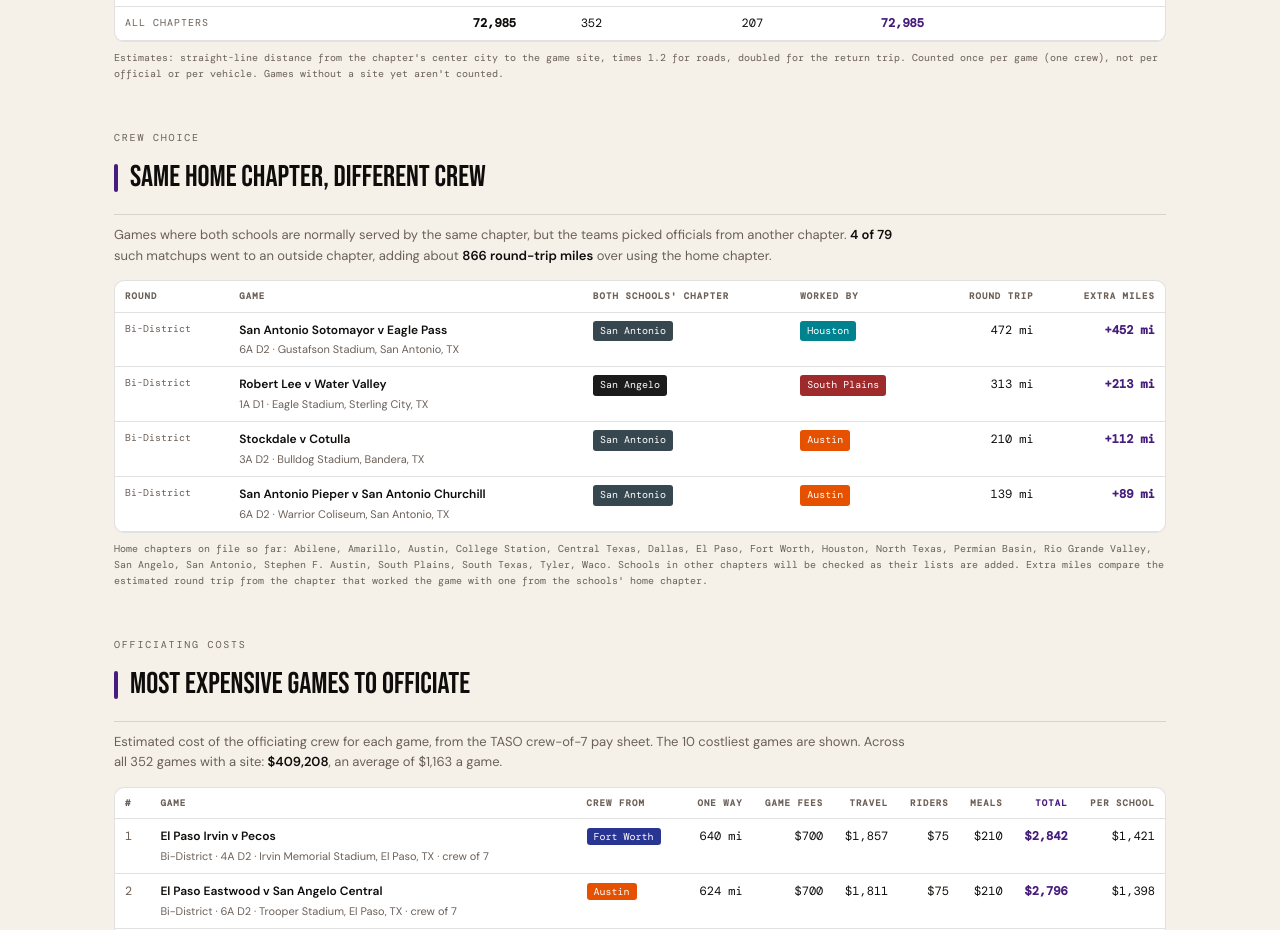
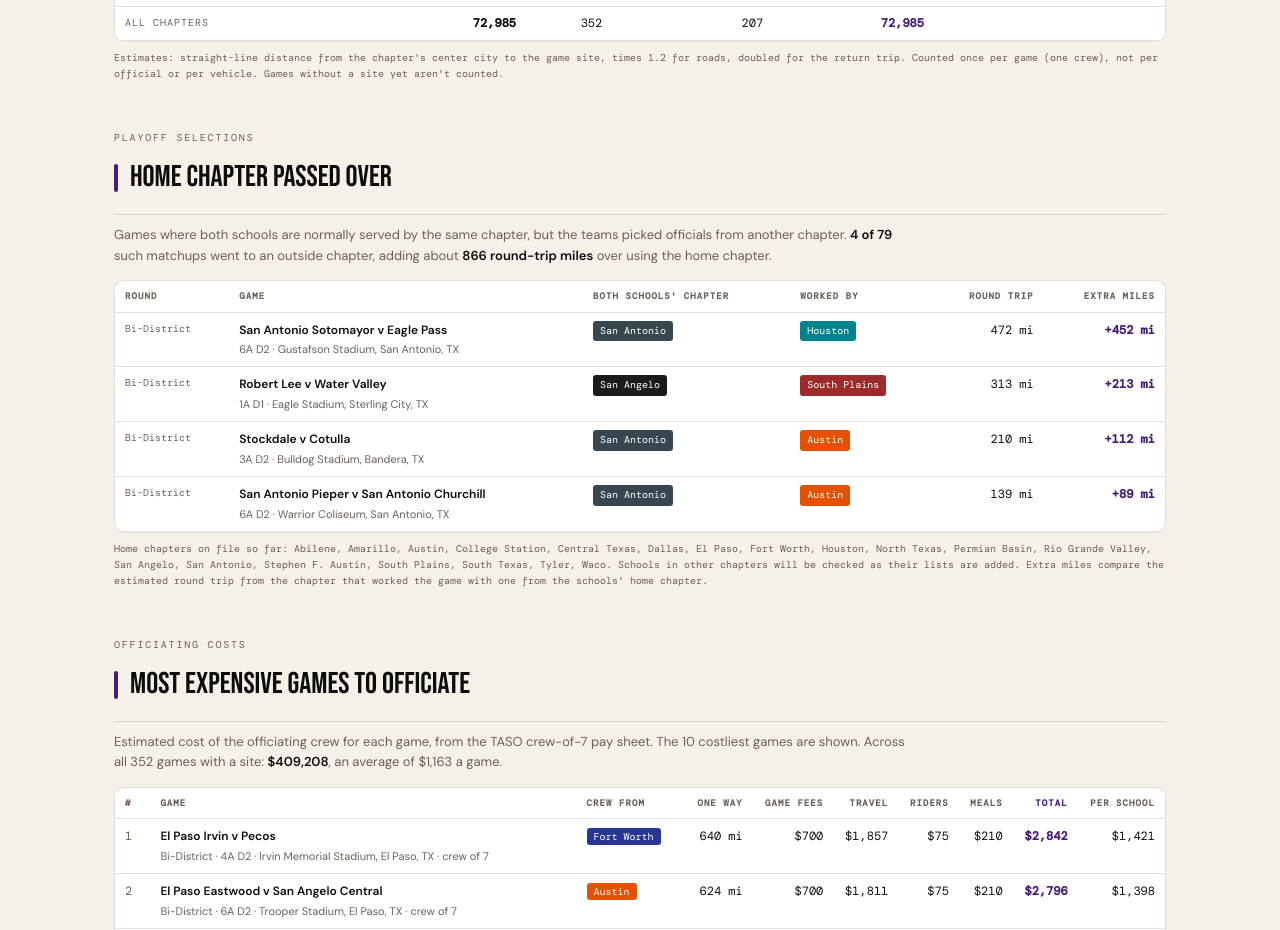
Before and after one commit to colemic2006/texasplayoffs, a React (Vite) app: page / in a window 1280 px wide. Shown: the part 5040-5970 px from the top of the page. Built offline with nearby package versions, Linux system fonts and the light colour scheme.

Commit message:
Rename section: Home Chapter Passed Over
Co-Authored-By: Claude Opus 5.5 <noreply@anthropic.com>
Claude-Session: https://claude.ai/code/session_01BMNz1h9oErPrBeApAqNHEj

```diff
--- a/src/components/OutsideChapterGames.jsx
+++ b/src/components/OutsideChapterGames.jsx
@@ -33,10 +33,10 @@ export default function OutsideChapterGames({ data }) {
 
   return (
     <div style={{ marginBottom:48 }}>
-      <div style={{ fontFamily:'var(--mono)', fontSize:10, letterSpacing:'0.18em', textTransform:'uppercase', color:'var(--mid)', marginBottom:6 }}>Crew Choice</div>
+      <div style={{ fontFamily:'var(--mono)', fontSize:10, letterSpacing:'0.18em', textTransform:'uppercase', color:'var(--mid)', marginBottom:6 }}>Playoff Selections</div>
       <div style={{ fontFamily:"'Bebas Neue', sans-serif", fontSize:30, color:'var(--ink)', marginBottom:6, paddingBottom:12, borderBottom:'1px solid var(--border)', display:'flex', alignItems:'center', gap:12 }}>
         <div style={{ width:4, height:28, borderRadius:2, background:'var(--burnt)' }} />
-        Same Home Chapter, Different Crew
+        Home Chapter Passed Over
       </div>
       <div style={{ fontSize:13, color:'var(--mid)', lineHeight:1.55, margin:'10px 0 14px', maxWidth:780 }}>
         Games where both schools are normally served by the same chapter, but the teams picked officials from another chapter.
```
